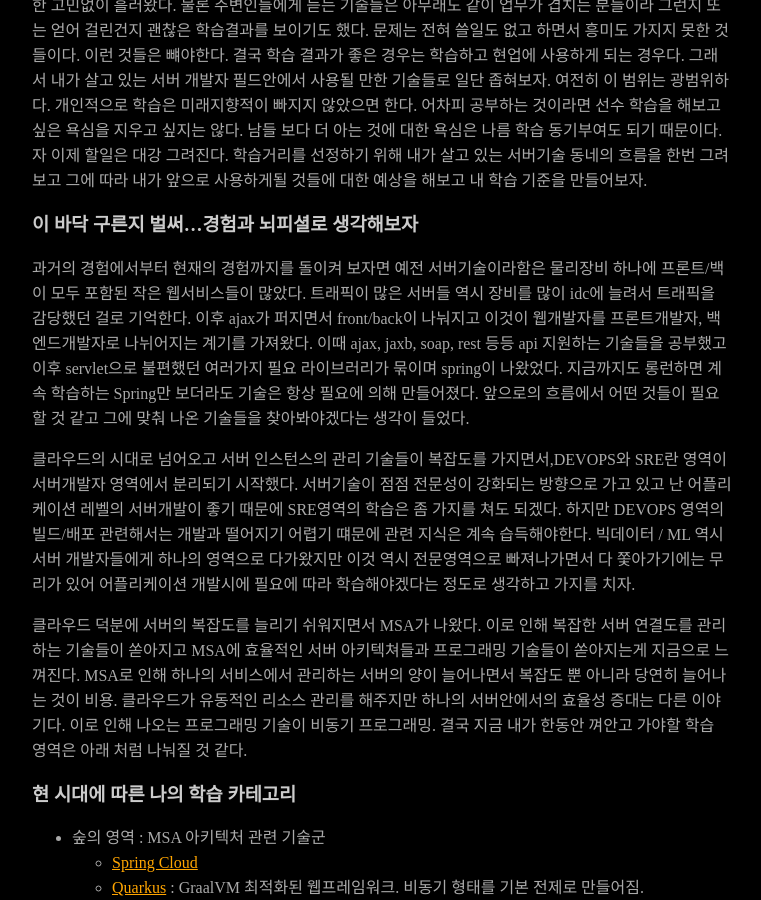
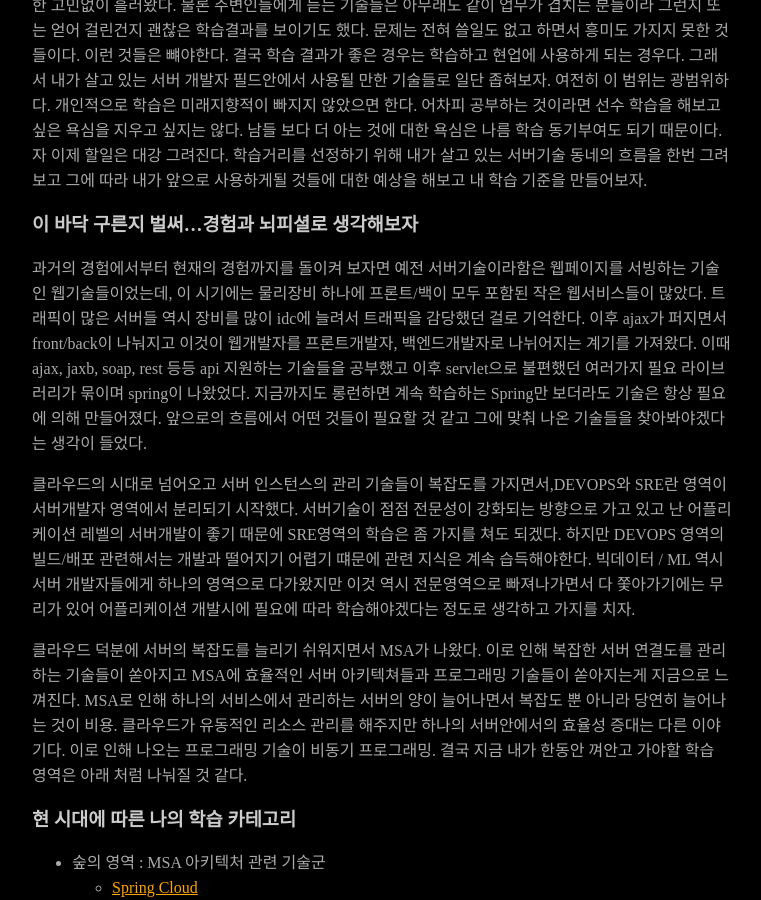
Before and after one commit to nurinamu/nurinamu.github.io, a Jekyll site: the page built from _posts/normal/2020-06-17-what-is-next.md, in a window 1280 px wide and 900 px high, scrolled down 609 px. Shown: the whole window, without its empty margins (258-1019 px from the left). Built offline with Jekyll 4.4.1, drawn with Linux system fonts in a browser that asks for light colours.

Commit message:
modify incorrect expressions

```diff
--- a/_posts/normal/2020-06-17-what-is-next.md
+++ b/_posts/normal/2020-06-17-what-is-next.md
@@ -13,7 +13,7 @@ description : 개발자들에게는 항상 학습할 기술들이 쌓여있다.
 
 ### 이 바닥 구른지 벌써...경험과 뇌피셜로 생각해보자
 
-과거의 경험에서부터 현재의 경험까지를 돌이켜 보자면 예전 서버기술이라함은 물리장비 하나에 프론트/백이 모두 포함된 작은 웹서비스들이 많았다. 트래픽이 많은 서버들 역시 장비를 많이 idc에 늘려서 트래픽을 감당했던 걸로 기억한다. 이후 ajax가 퍼지면서 front/back이 나눠지고 이것이 웹개발자를 프론트개발자, 백엔드개발자로 나뉘어지는 계기를 가져왔다. 이때 ajax, jaxb, soap, rest 등등 api 지원하는 기술들을 공부했고 이후 servlet으로 불편했던 여러가지 필요 라이브러리가 묶이며 spring이 나왔었다. 지금까지도 롱런하면 계속 학습하는 Spring만 보더라도 기술은 항상 필요에 의해 만들어졌다. 앞으로의 흐름에서 어떤 것들이 필요할 것 같고 그에 맞춰 나온 기술들을 찾아봐야겠다는 생각이 들었다.
+과거의 경험에서부터 현재의 경험까지를 돌이켜 보자면 예전 서버기술이라함은 웹페이지를 서빙하는 기술인 웹기술들이었는데, 이 시기에는 물리장비 하나에 프론트/백이 모두 포함된 작은 웹서비스들이 많았다. 트래픽이 많은 서버들 역시 장비를 많이 idc에 늘려서 트래픽을 감당했던 걸로 기억한다. 이후 ajax가 퍼지면서 front/back이 나눠지고 이것이 웹개발자를 프론트개발자, 백엔드개발자로 나뉘어지는 계기를 가져왔다. 이때 ajax, jaxb, soap, rest 등등 api 지원하는 기술들을 공부했고 이후 servlet으로 불편했던 여러가지 필요 라이브러리가 묶이며 spring이 나왔었다. 지금까지도 롱런하면 계속 학습하는 Spring만 보더라도 기술은 항상 필요에 의해 만들어졌다. 앞으로의 흐름에서 어떤 것들이 필요할 것 같고 그에 맞춰 나온 기술들을 찾아봐야겠다는 생각이 들었다.
 
 클라우드의 시대로 넘어오고 서버 인스턴스의 관리 기술들이 복잡도를 가지면서,DEVOPS와 SRE란 영역이 서버개발자 영역에서 분리되기 시작했다. 서버기술이 점점 전문성이 강화되는 방향으로 가고 있고 난 어플리케이션 레벨의 서버개발이 좋기 때문에 SRE영역의 학습은 좀 가지를 쳐도 되겠다. 하지만 DEVOPS 영역의 빌드/배포 관련해서는 개발과 떨어지기 어렵기 떄문에 관련 지식은 계속 습득해야한다. 빅데이터 / ML 역시 서버 개발자들에게 하나의 영역으로 다가왔지만 이것 역시 전문영역으로 빠져나가면서 다 쫓아가기에는 무리가 있어 어플리케이션 개발시에 필요에 따라 학습해야겠다는 정도로 생각하고 가지를 치자.
 
```
